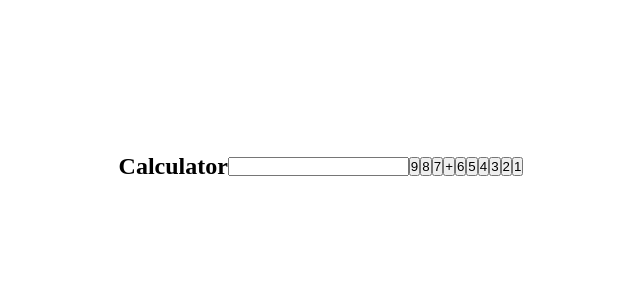
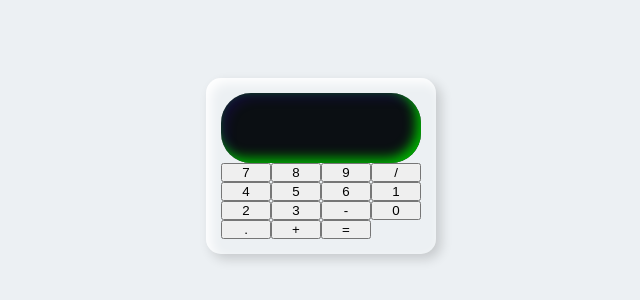
Before and after one commit to lourduradjou/Neumonic-Calculator, a plain HTML site: page src/index.html in a window 1280 px wide. Shown: the part 234-534 px from the top of the page, without its empty margins (319-959 px from the left). Drawn offline with Linux system fonts and the light colour scheme.

Commit message:
updated the html and css to add buttons

```diff
--- a/src/index.html
+++ b/src/index.html
@@ -7,19 +7,26 @@
     <link rel="stylesheet" href="styles.css">
 </head>
 <body>
+
     <div class="container">
-            <h2>Calculator</h2>
+        <div class="calculator">
             <input type="text">
+            <button>7</button>
+            <button>8</button>
             <button>9</button>
-            <button>8</button>
-            <button>7</button>
+            <button>/</button>
+            <button>4</button>
+            <button>5</button>
+            <button>6</button>
+            <button>1</button>
+            <button>2</button>
+            <button>3</button>
+            <button>-</button>
+            <button>0</button>
+            <button>.</button>
             <button>+</button>
-            <button>6</button>
-            <button>5</button>
-            <button>4</button>
-            <button>3</button>
-            <button>2</button>
-            <button>1</button>
+            <button>=</button>
+        </div>
     </div>
 
 
--- a/src/styles.css
+++ b/src/styles.css
@@ -8,6 +8,27 @@
     display: flex;
     height: 100vh;
     width: 100%;
+    background-color: #ecf0f3;
+    justify-content: center;
     align-items: center;
-    justify-content: center;
  }
+
+.calculator {
+    display: grid;
+    background-color: #ecf0f3;
+    padding: 15px;
+    border-radius: 15px;
+    box-shadow: inset 5px 5px 12px #fff, 5px 5px 12px rgba(0,0,0,.16);
+    grid-template-columns: repeat(4, 50px);
+}
+
+input {
+    grid-column: span 4;
+    height: 70px;
+    width: 200px;
+    background-color: #0b0f13;
+    outline: none;
+    border: none;
+    box-shadow: inset -5px -5px 12px rgb(0, 177, 0), inset 5px 5px 12px rgba(67, 0, 250, 0.16);
+    border-radius: 30px;
+}
```
